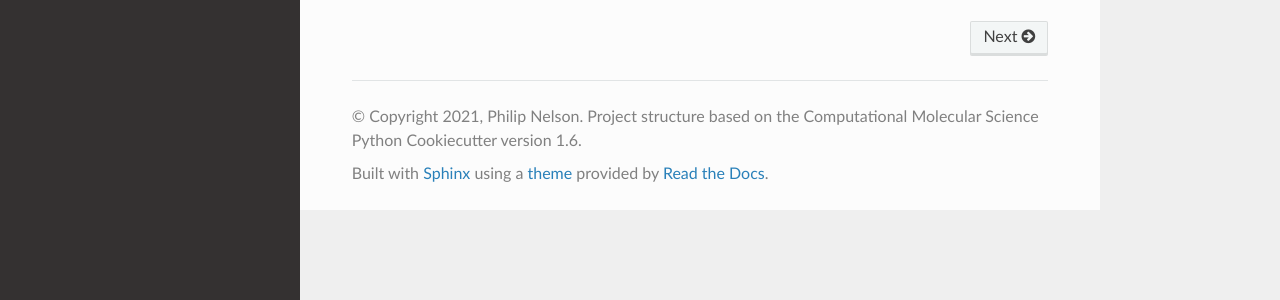
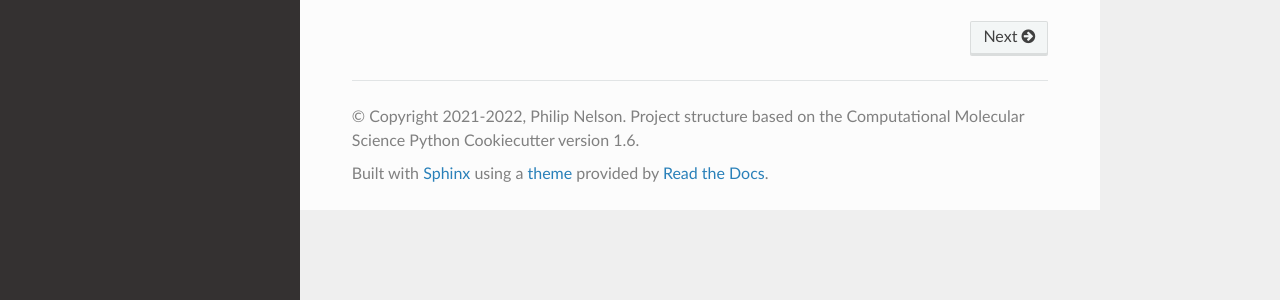
Before and after one commit to philipmnel/pyvpt2, a Sphinx documentation site: the page built from docs/index.rst, in a window 1280 px wide. Shown: the part 416-716 px from the top of the page. Built offline with Sphinx 7.4.7 and the Read the Docs theme 2.0.0, drawn with Linux system fonts in a browser that asks for light colours; the version number could not be read and is left out.

Commit message:
advance copyright to 2022

```diff
--- a/docs/conf.py
+++ b/docs/conf.py
@@ -23,7 +23,7 @@ import pyvpt2
 # -- Project information -----------------------------------------------------
 
 project = 'pyVPT2'
-copyright = ("2021, Philip Nelson. Project structure based on the "
+copyright = ("2021-2022, Philip Nelson. Project structure based on the "
              "Computational Molecular Science Python Cookiecutter version 1.6")
 author = 'Philip Nelson'
 
```
Also changed, not shown: README.md (+1 -1 lines), 1 other file.
